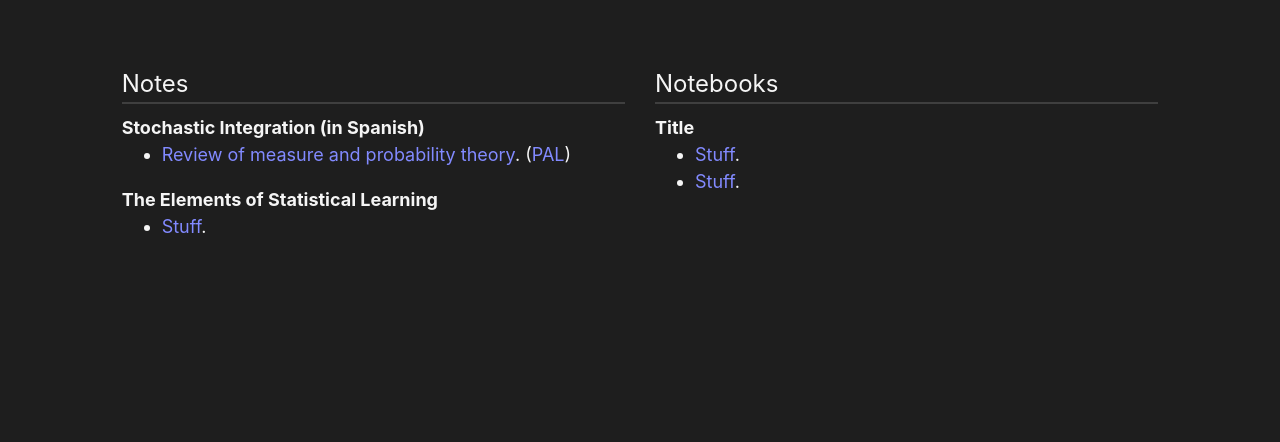
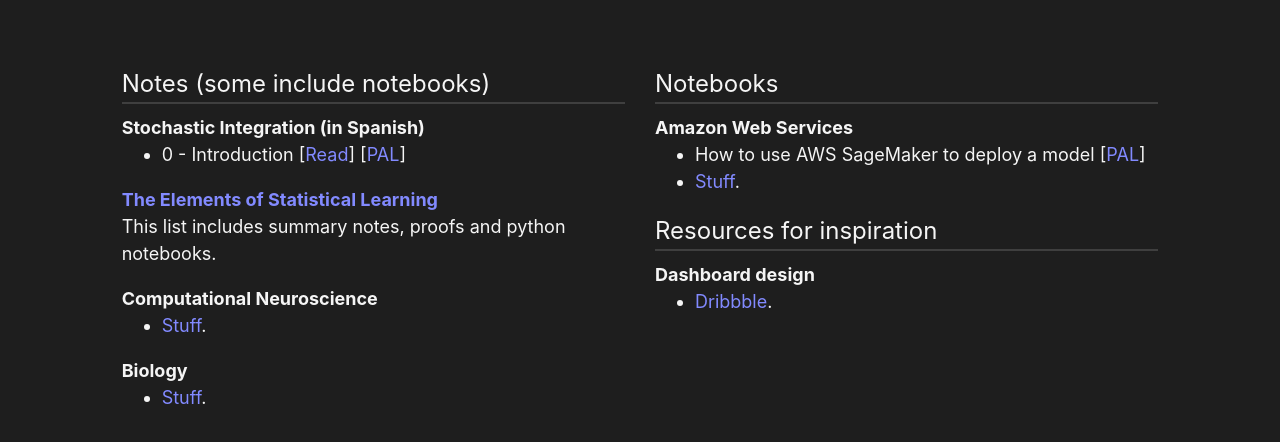
Before and after one commit to manuel-5673/pages, a plain HTML site: page resources.html in a window 1280 px wide. Shown: the part 54-496 px from the top of the page. Drawn offline with nearby package versions, Linux system fonts and the light colour scheme.

Commit message:
Addition of more resources.

```diff
--- a/resources.html
+++ b/resources.html
@@ -20,39 +20,70 @@
     <div class="row">
       <div class="col-1"></div>
       <div class="col-5">
-        <p class="subtitle-cv">Notes</p>
+        <p class="subtitle-cv">Notes (some include notebooks)</p>
         <div class="row">
           <div class="col-12 top-cv-list">
             <p>Stochastic Integration (in Spanish)</p>
           </div>
         </div>
         <ul>
-          <li><a href="https://www.overleaf.com/read/dqdgdxrtmwbp">Review of measure and probability theory</a>. (<a href="https://www.overleaf.com/project/6098fb8f3ff7634061524722">PAL</a>)</li>
+          <li>0 - Introduction [<a href="https://www.overleaf.com/read/dqdgdxrtmwbp">Read</a>] [<a href="https://www.overleaf.com/project/6098fb8f3ff7634061524722">PAL</a>]</li>
         </ul>
         <div class="row">
           <div class="col-12 top-cv-list">
-            <p>The Elements of Statistical Learning</p>
+            <p><a href="EoSL-notes.html">The Elements of Statistical Learning</a></p>
+          </div>
+        </div>
+        <p>This list includes summary notes, proofs and python notebooks.</p>
+
+        <div class="row">
+          <div class="col-12 top-cv-list">
+            <p>Computational Neuroscience</p>
           </div>
         </div>
         <ul>
           <li><a href="#">Stuff</a>.</li>
         </ul>
+
+        <div class="row">
+          <div class="col-12 top-cv-list">
+            <p>Biology</p>
+          </div>
+        </div>
+        <ul>
+          <li><a href="#">Stuff</a>.</li>
+        </ul>
+
+
       </div>
       <div class="col-5">
 
       <p class="subtitle-cv">Notebooks</p>
       <div class="row">
         <div class="col-12 top-cv-list">
-          <p>Title</p>
+          <p>Amazon Web Services</p>
         </div>
       </div>
       <ul>
-        <li><a href="#">Stuff</a>.</li>
+        <li>How to use AWS SageMaker to deploy a model [<a href="https://colab.research.google.com/drive/1NcFQ850xUsEhhcQlSrU5R-KOQe1Xj9Ur#scrollTo=JkWdNYxAeSl6">PAL</a>]</li>
         <li><a href="#">Stuff</a>.</li>
       </ul>
+
+      <p class="subtitle-cv">Resources for inspiration</p>
+      <div class="row">
+        <div class="col-12 top-cv-list">
+          <p>Dashboard design</p>
+        </div>
+      </div>
+      <ul>
+        <li><a href="https://dribbble.com/search/charts">Dribbble</a>.</li>
+      </ul>
+
       </div>
       <div class="col-1"></div>
     </div>
+
+
   </div>
 
   </body>
```
